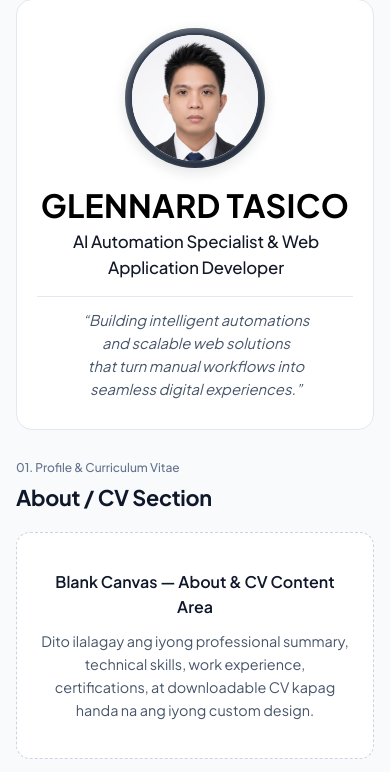
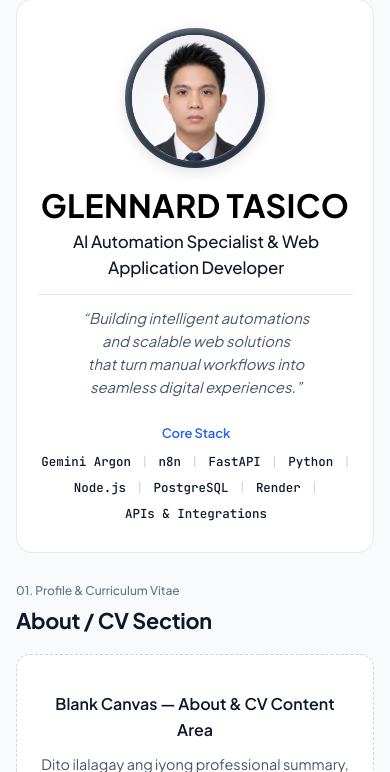
Before and after one commit to glennardtasicova-byte/Glennard-Tasico, a FastAPI app: page / in a window 390 px wide. Shown: the part 94-866 px from the top of the page. Run offline with FastAPI, Linux system fonts and the light colour scheme.

Commit message:
feat: add technology stack display to profile header
Add a responsive "Core Stack" section to the resume header to highlight key technical skills and tools.

```diff
--- a/static/css/style.css
+++ b/static/css/style.css
@@ -179,7 +179,7 @@ body {
 }
 
 .resume-quote {
-  margin-top: 8px;
+  margin-top: 6px;
   padding-top: 12px;
   padding-left: 2px;
   border-top: 1px solid var(--border-subtle);
@@ -188,8 +188,43 @@ body {
   font-style: italic;
   line-height: 1.55;
   color: var(--text-secondary);
-  max-width: 64ch;
+  max-width: 68ch;
   text-wrap: balance;
+}
+
+.resume-stack {
+  margin-top: 8px;
+  padding-top: 10px;
+  padding-left: 2px;
+  display: flex;
+  flex-wrap: wrap;
+  align-items: center;
+  gap: 8px 12px;
+  font-size: clamp(0.8125rem, 0.95vw, 0.925rem);
+}
+
+.stack-label {
+  font-weight: 600;
+  color: var(--accent-primary);
+  letter-spacing: -0.01em;
+  white-space: nowrap;
+}
+
+.stack-items {
+  display: flex;
+  flex-wrap: wrap;
+  align-items: center;
+  gap: 6px 10px;
+  font-family: var(--font-mono);
+  font-size: clamp(0.78rem, 0.9vw, 0.875rem);
+  font-weight: 500;
+  color: var(--text-primary);
+}
+
+.stack-sep {
+  color: var(--border-dashed);
+  font-weight: 400;
+  user-select: none;
 }
 
 /* Canvas Sections */
@@ -281,6 +316,10 @@ code {
     text-align: center;
     gap: 20px;
   }
+  .resume-stack,
+  .stack-items {
+    justify-content: center;
+  }
   .placeholder-box {
     padding: 36px 20px;
   }
--- a/templates/index.html
+++ b/templates/index.html
@@ -51,6 +51,26 @@
           <p class="resume-quote">
             &ldquo;Building intelligent automations and scalable web solutions that turn manual workflows into seamless digital experiences.&rdquo;
           </p>
+          <div class="resume-stack" aria-label="Core Technology Stack">
+            <span class="stack-label">Core Stack</span>
+            <span class="stack-items">
+              <span>Gemini Argon</span>
+              <span class="stack-sep" aria-hidden="true">|</span>
+              <span>n8n</span>
+              <span class="stack-sep" aria-hidden="true">|</span>
+              <span>FastAPI</span>
+              <span class="stack-sep" aria-hidden="true">|</span>
+              <span>Python</span>
+              <span class="stack-sep" aria-hidden="true">|</span>
+              <span>Node.js</span>
+              <span class="stack-sep" aria-hidden="true">|</span>
+              <span>PostgreSQL</span>
+              <span class="stack-sep" aria-hidden="true">|</span>
+              <span>Render</span>
+              <span class="stack-sep" aria-hidden="true">|</span>
+              <span>APIs &amp; Integrations</span>
+            </span>
+          </div>
         </div>
       </div>
     </section>
```
Also changed, not shown: .aistudio/artifacts/brain/ba184459-2353-4dbc-b69b-21cbf7059bb0/.tempmediaStorage/r4-desktop.png (added).
